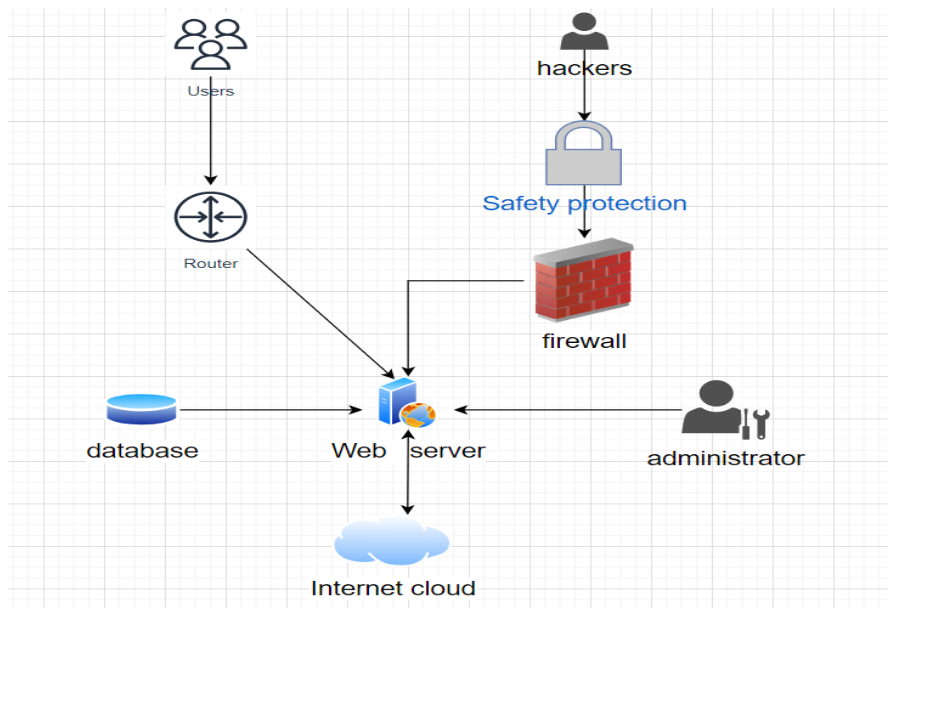
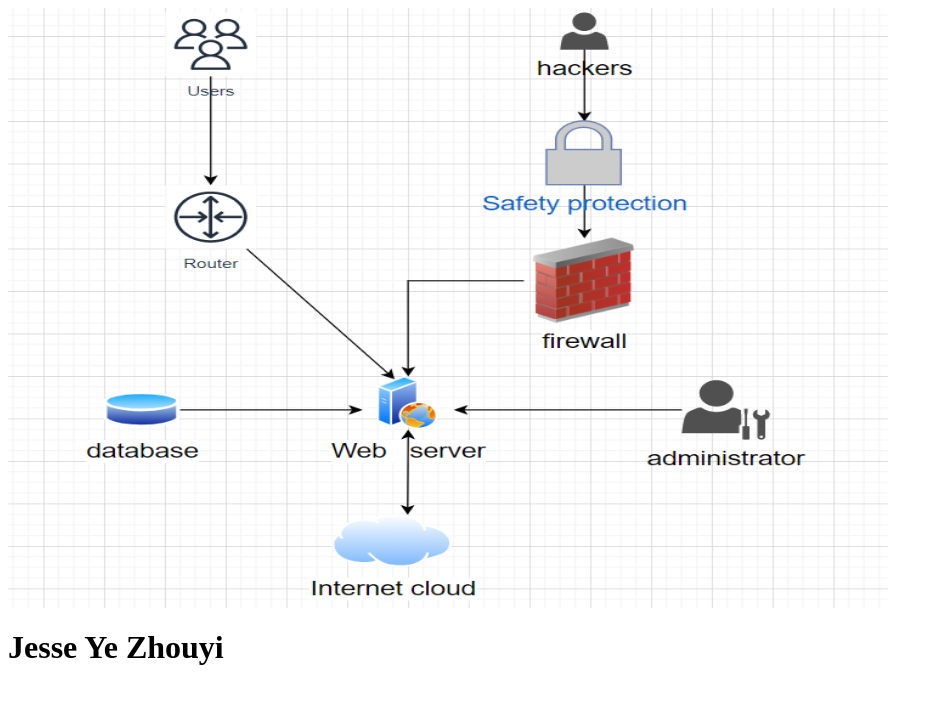
Before and after one commit to Yjeese/cv6, a plain HTML site: page index.html in a window 1280 px wide. Shown: the whole page, without its empty margins (0-943 px from the left). Drawn offline with Linux system fonts and the light colour scheme.

Commit message:
Update index.html

```diff
--- a/index.html
+++ b/index.html
@@ -1 +1,2 @@
 <img src='security.png' width="880" height="600">
+<h1>Jesse   Ye Zhouyi</h1>
```
